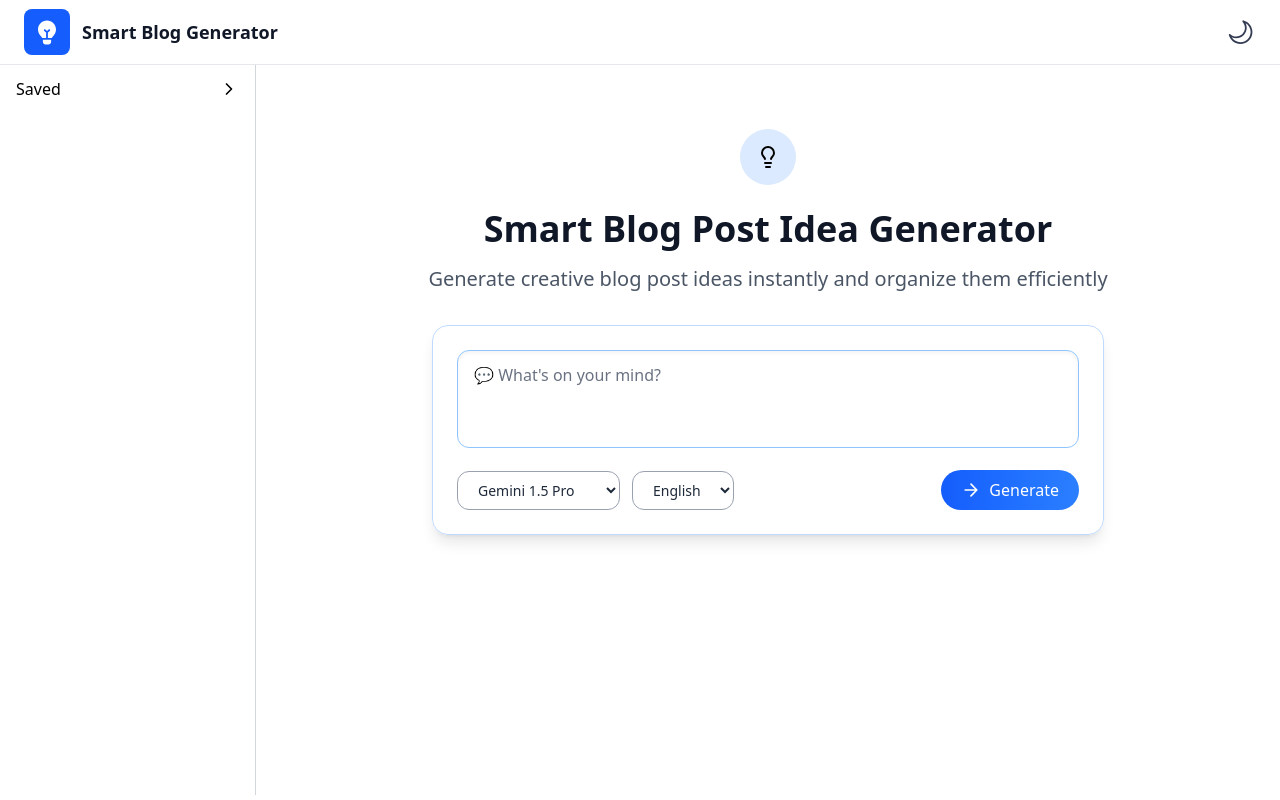
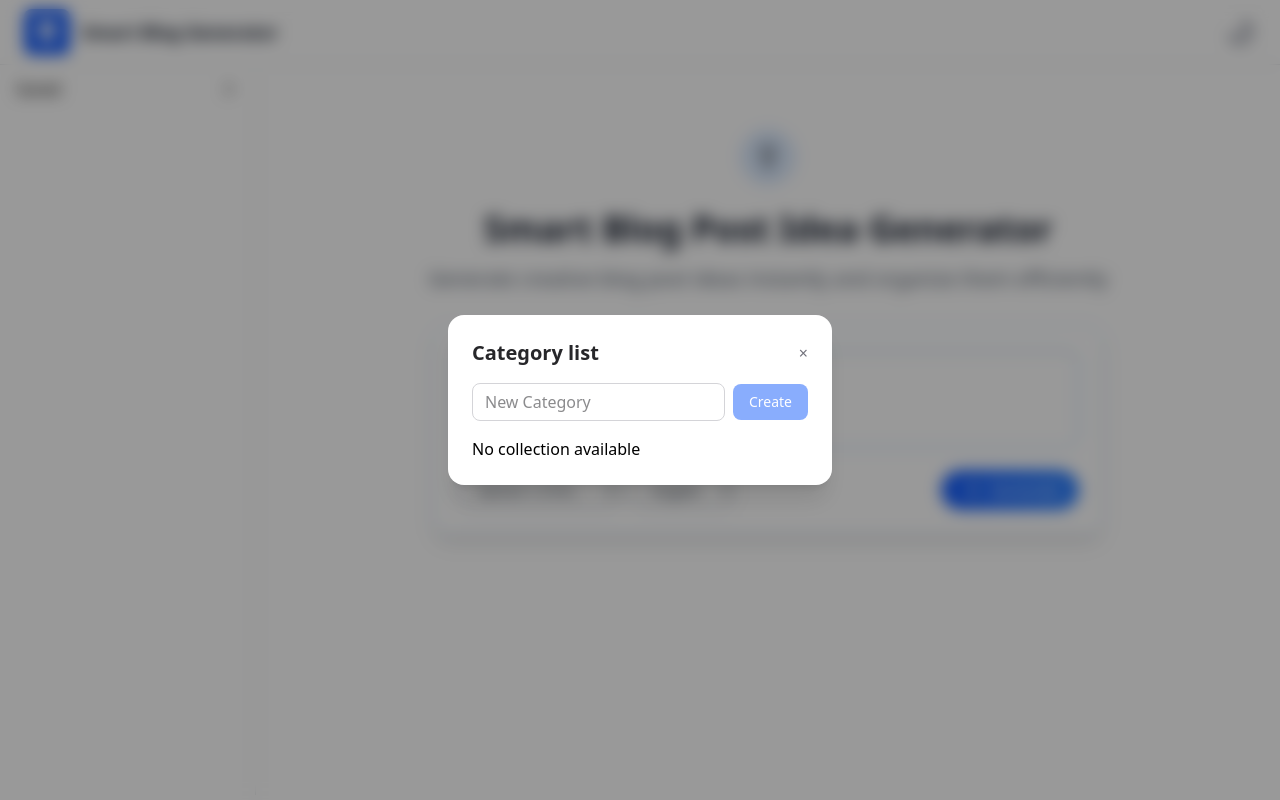
Before and after one commit to Mohammadarifcoding/blog-post-idea, a SvelteKit app: page / in a window 1280 px wide. Built offline with nearby package versions, Linux system fonts and the light colour scheme.

Commit message:
added category modal

```diff
--- /dev/null
+++ b/src/components/Category/Category.svelte
@@ -0,0 +1,5 @@
+<script>
+	import CategoryModal from '../modal/CategoryModal.svelte';
+</script>
+
+<CategoryModal />
--- /dev/null
+++ b/src/components/Category/CategoryItem.svelte
@@ -0,0 +1,13 @@
+<script>
+	import { getDataFromCollection } from '../../stores/collection';
+
+	let { categoryN } = $props();
+	const data = getDataFromCollection(categoryN);
+</script>
+
+<div
+	class="flex cursor-pointer items-center justify-between gap-2 border-t border-gray-200 text-lg font-medium hover:text-blue-800"
+>
+	{categoryN}
+	<span class="rounded-full bg-blue-100 px-2 py-0 text-sm text-blue-800">{$data.length}</span>
+</div>
--- a/src/components/Sidebar/Sidebar.svelte
+++ b/src/components/Sidebar/Sidebar.svelte
@@ -1,6 +1,14 @@
 <script>
+	import Category from '../Category/Category.svelte';
+	import CategoryModal from '../modal/CategoryModal.svelte';
 	import SidebarItem from './SidebarItem.svelte';
+	let modalOpen = $state(false);
 
+	const handleSubmit = (e) => {
+		const newCategory = e.detail.name;
+		console.log('Creating category:', newCategory);
+		// Add to your store or call a function
+	};
 	const navItems = [
 		{
 			title: 'Saved',
@@ -22,4 +30,5 @@
 			{/each}
 		</ul>
 	</nav>
+	<Category />
 </div>
--- /dev/null
+++ b/src/components/modal/CategoryModal.svelte
@@ -0,0 +1,69 @@
+<script lang="ts">
+	import { onMount } from 'svelte';
+	import CategoryItem from '../Category/CategoryItem.svelte';
+	import { getCollectionNames } from '../../stores/collection';
+
+	// export let isOpen: boolean = false;
+	let openCreateForm = $state(false);
+	// const dispatch = createEventDispatcher();
+	let categoryName = $state('');
+	let isOpen = $state(true);
+
+	const close = () => {
+		categoryName = '';
+		isOpen = false;
+	};
+
+	const submit = () => {
+		if (categoryName.trim() === '') return;
+		// dispatch('submit', { name: categoryName.trim() });
+		close();
+	};
+
+	const handleKeydown = (e: KeyboardEvent) => {
+		if (e.key === 'Escape') close();
+	};
+
+	onMount(() => {
+		window.addEventListener('keydown', handleKeydown);
+		return () => window.removeEventListener('keydown', handleKeydown);
+	});
+	const categoryNames = ['Personal', 'Work', 'Facebook'];
+	const collectionNames = getCollectionNames();
+</script>
+
+<!-- {#if isOpen} -->
+<div class="fixed inset-0 z-50 flex items-center justify-center bg-black/40 backdrop-blur-sm">
+	<div class="mx-4 w-full max-w-sm rounded-2xl bg-white p-6 shadow-xl">
+		<div class="mb-4 flex items-center justify-between">
+			<h2 class="text-xl font-semibold text-zinc-800">Category list</h2>
+			<button class="text-zinc-500 hover:text-zinc-800" onclick={close}>&times;</button>
+		</div>
+		<div class="mb-4 flex items-center justify-between gap-2">
+			<input
+				bind:value={categoryName}
+				type="text"
+				class="w-full rounded-lg border border-zinc-300 bg-white px-3 py-[6px] text-zinc-900 focus:ring-2 focus:ring-blue-500 focus:outline-none"
+				placeholder="New Category"
+			/>
+
+			<button
+				class="rounded-lg bg-blue-600 px-4 py-2 text-sm font-medium text-white hover:bg-blue-700 disabled:opacity-50"
+				onclick={submit}
+				disabled={categoryName.trim().length === 0}
+			>
+				Create
+			</button>
+		</div>
+		{#if $collectionNames.length === 0}
+			<p>No collection available</p>
+		{:else}
+			<div class="flex flex-col gap-1 text-black">
+				{#each $collectionNames as categoryN}
+					<CategoryItem {categoryN} />
+				{/each}
+			</div>
+		{/if}
+	</div>
+</div>
+<!-- {/if} -->
```
Also changed, not shown: static/favicon.png, 1 other file (tests, documents, lock files or other folders).
